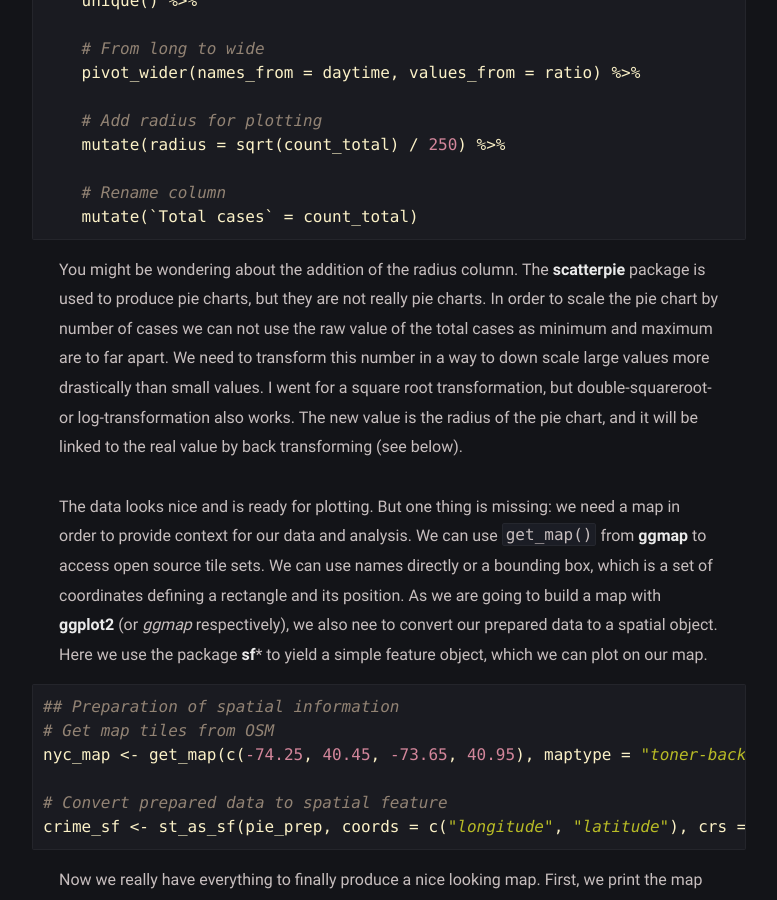
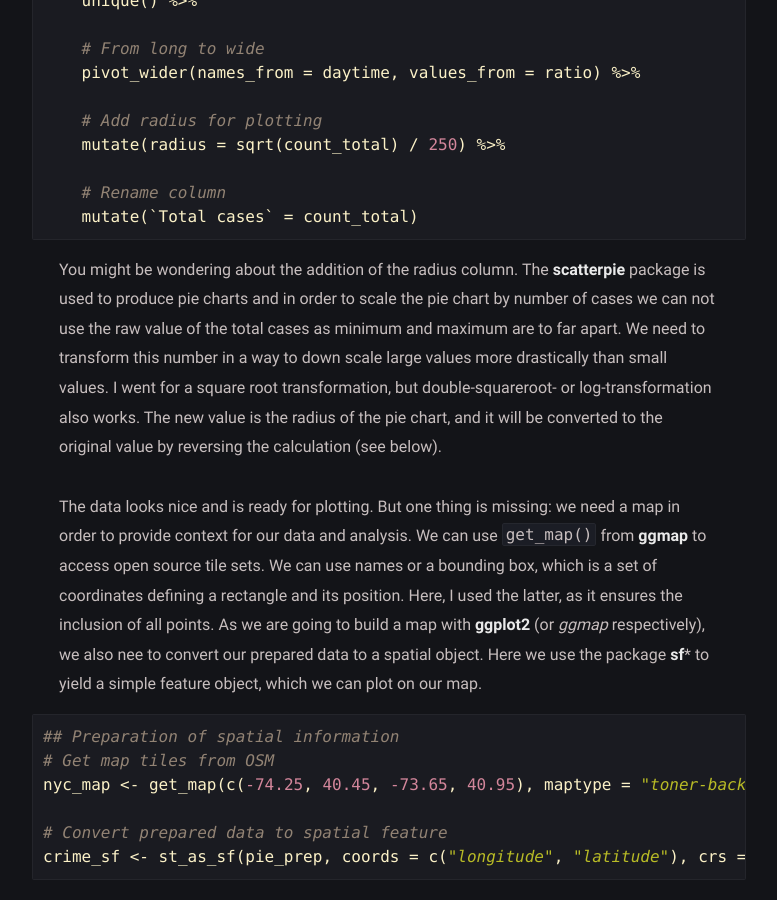
Before and after one commit to seb1458/seb1458.github.io, a Jekyll site: the page built from _posts/220903-SWD/2022-09-03-swdTutorial.md, in a window 1280 px wide and 900 px high, scrolled down 7227 px. Shown: the whole window, without its empty margins (251-1028 px from the left). Built offline with Jekyll 4.4.1, drawn with Linux system fonts in a browser that asks for light colours; some of the changed text lies outside the part shown.

Commit message:
Update 2022-09-03-swdTutorial.md

````diff
--- a/_posts/220903-SWD/2022-09-03-swdTutorial.md
+++ b/_posts/220903-SWD/2022-09-03-swdTutorial.md
@@ -172,7 +172,7 @@
 
 # Maps and pie charts
 
-The last attempt to plot the data is basically a map without any *spatial context*. We can add a background map and tweak titles, labs, and add pie charts to see where and during what time of day homicides are happening. But we need to prepare the data. First, I decided to round the coordinates in order to summarise all cases in one area. Second, we need to compute the ratio of daytime cases versus total cases for one area. This will be the base for ourpie charts. Afterwards, we can also use the number of cases to control the size of the pie charts. This sounds like a lot, but we actually need only a few lines of code.
+The last attempt to plot the data is basically a map without any *spatial context*. We can add a background map and tweak titles, labs, and add pie charts to see where and during what time of day homicides are happening. But we need to prepare the data. First, I decided to round the coordinates in order to summarise all cases in one area. Second, we need to compute the ratio of daytime and nighttime cases versus total cases for one area. This will be the base for our pie charts. Afterwards, we can also use the number of cases to control the size of the pie charts. This sounds like a lot, but we actually need only a few lines of code.
 
 ```r
 ## Prepare data for plotting of a map with pie charts
@@ -209,9 +209,9 @@
     # Rename column
     mutate(`Total cases` = count_total)
 ```
-You might be wondering about the addition of the radius column. The **scatterpie** package is used to produce pie charts, but they are not really pie charts.  In order to scale the pie chart by number of cases we can not use the raw value of the total cases as minimum and maximum are to far apart. We need to transform this number in a way to down scale large values more drastically than small values. I went for a square root transformation, but double-squareroot- or log-transformation also works. The new value is the radius of the pie chart, and it will be linked to the real value by back transforming (see below).
+You might be wondering about the addition of the radius column. The **scatterpie** package is used to produce pie charts and in order to scale the pie chart by number of cases we can not use the raw value of the total cases as minimum and maximum are to far apart. We need to transform this number in a way to down scale large values more drastically than small values. I went for a square root transformation, but double-squareroot- or log-transformation also works. The new value is the radius of the pie chart, and it will be converted to the original value by reversing the calculation (see below).
 
-The data looks nice and is ready for plotting. But one thing is missing: we need a map in order to provide context for our data and analysis. We can use `get_map()` from **ggmap** to access open source tile sets. We can use names directly or a bounding box, which is a set of coordinates defining a rectangle and its position. As we are going to build a map with **ggplot2** (or *ggmap* respectively), we also nee to convert our prepared data to a spatial object. Here we use the package **sf*** to yield a simple feature object, which we can plot on our map.
+The data looks nice and is ready for plotting. But one thing is missing: we need a map in order to provide context for our data and analysis. We can use `get_map()` from **ggmap** to access open source tile sets. We can use names or a bounding box, which is a set of coordinates defining a rectangle and its position. Here, I used the latter, as it ensures the inclusion of all points. As we are going to build a map with **ggplot2** (or *ggmap* respectively), we also nee to convert our prepared data to a spatial object. Here we use the package **sf*** to yield a simple feature object, which we can plot on our map.
 
 ```r
 ## Preparation of spatial information
````
